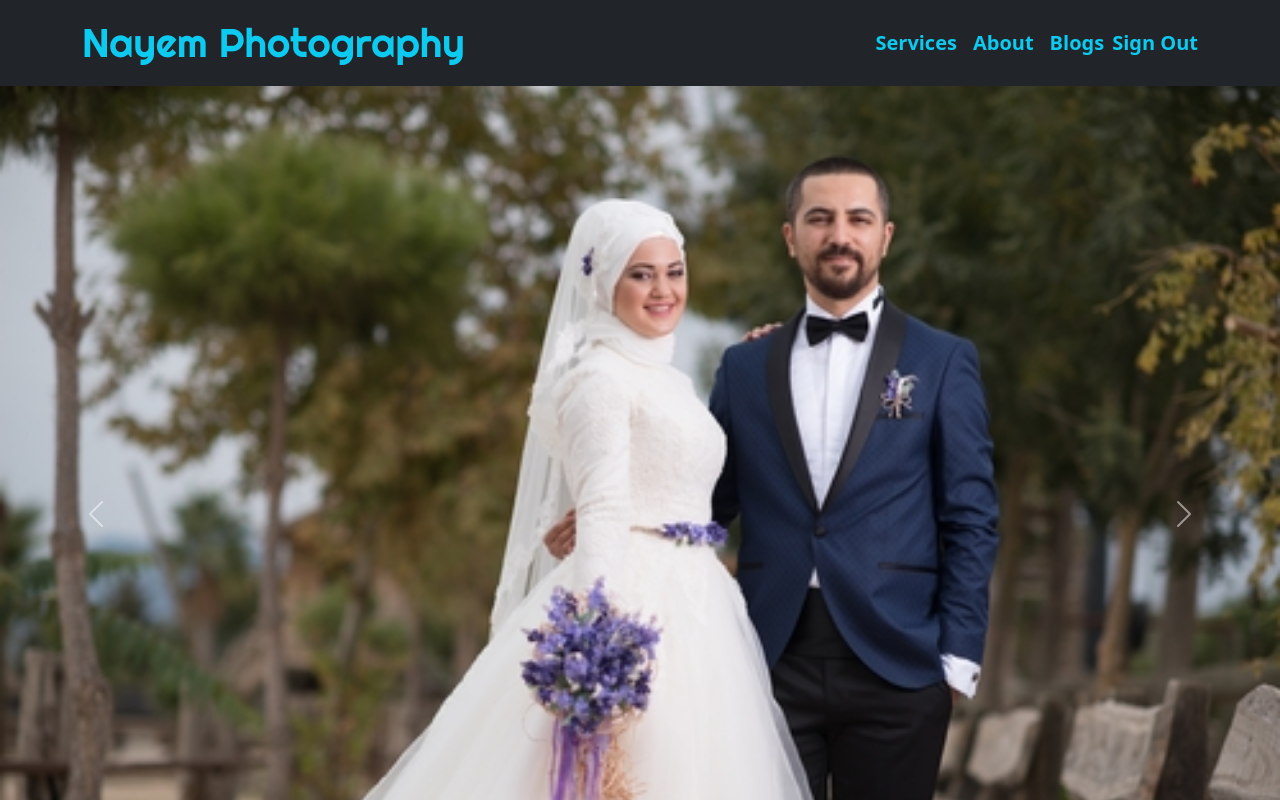
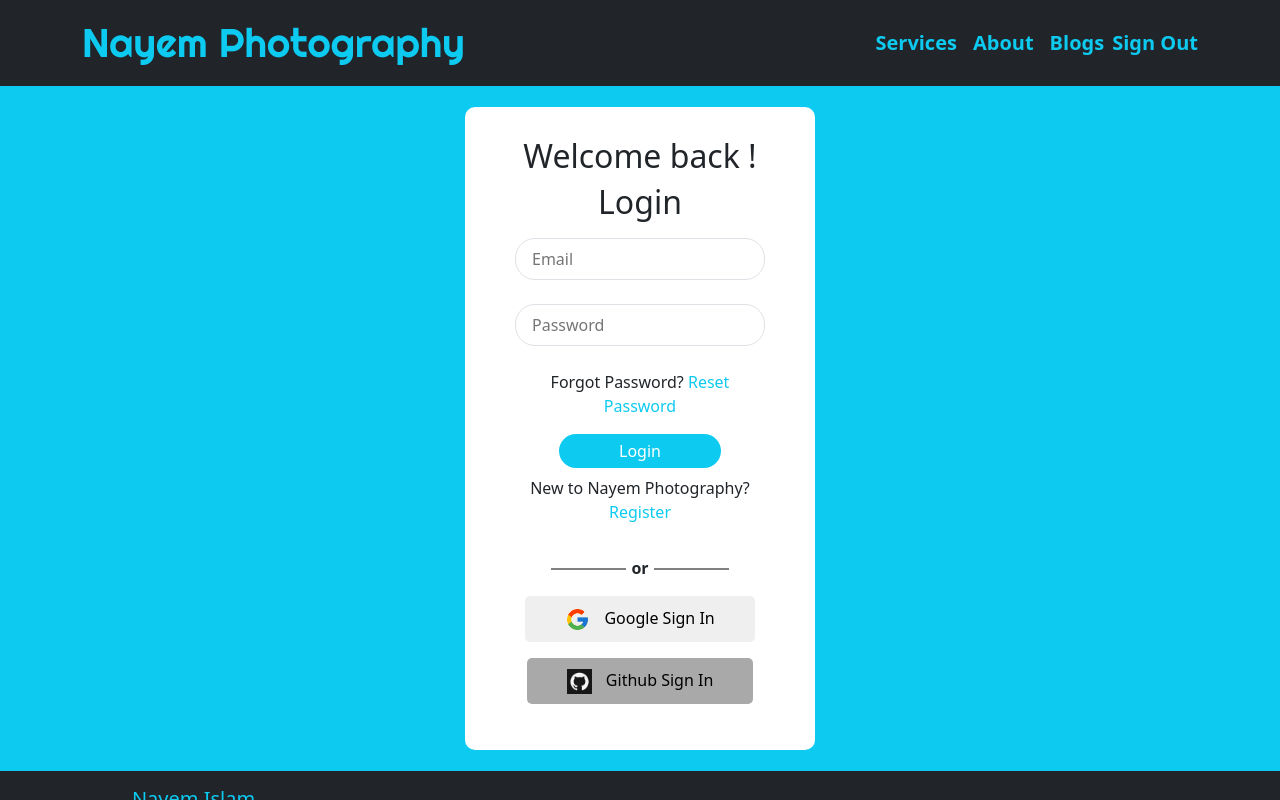
Before and after one commit to Rizvimahbub/photographer-client, a React (Create React App) app: page /login in a window 1280 px wide. Before the commit this address led to /. Shown: the top 800 px of the page. Built offline with nearby package versions, Linux system fonts and the light colour scheme; no server answers; sample sign-in values are in the browser's storage; a web font is replaced by a local one.

Commit message:
RequireAuth part complete

```diff
--- a/src/Pages/Login/Login/Login.js
+++ b/src/Pages/Login/Login/Login.js
@@ -1,48 +1,60 @@
-import React from 'react';
+import React, {  useRef, useState } from 'react';
 import './Login.css';
-import { useAuthState, useSignInWithEmailAndPassword } from 'react-firebase-hooks/auth';
+import {  useSendPasswordResetEmail, useSignInWithEmailAndPassword } from 'react-firebase-hooks/auth';
 import auth from '../../../firebase.init';
-import { Link, useLocation, useNavigate } from 'react-router-dom';
+import {  useLocation, useNavigate } from 'react-router-dom';
 import SocialLogin from '../../Social Login/SocialLogin';
 
 const Login = () => {
-    let errorHandle;
-    const [user] = useAuthState(auth);
+
+    const emailRef = useRef('');
+    const passwordRef = useRef('');
     const navigate = useNavigate();
     const location = useLocation();
     const from = location.state?.from?.pathname || '/';
-    const [signInWithEmailAndPassword,error] = useSignInWithEmailAndPassword(auth);
+    const [signInWithEmailAndPassword, user, error] = useSignInWithEmailAndPassword(auth,{sendEmailVerification:true});
+    const [sendPasswordResetEmail] = useSendPasswordResetEmail(auth);
 
 
-
-
-    const handleSignIn = event => {
+    const handleSignIn = (event) => {
         event.preventDefault();
-        const email = event.target.email.value;
-        const password = event.target.password.value;
-        signInWithEmailAndPassword(email,password)
+        const email = emailRef.current.value;
+        const password = passwordRef.current.value;
+        signInWithEmailAndPassword(email, password)
     }
 
-    if(user){
-        navigate(from,{replace:true});
+    const passwordResetEmail = async () => {
+        const email = emailRef.current.value;
+        await sendPasswordResetEmail(email);
+        alert('Sent email');
     }
 
+    const navigateToRegister = () => {
+        navigate('/register')
+    }
+
+    if (user) {
+        navigate(from, { replace: true });
+    }
+
+    let errorHandle;
     if (error) {
         errorHandle = <p className='text-danger'>Error: {error?.message}</p>
-      }
+    }
+
     return (
         <div className='form-info bg-info'>
             <div className='form-body text-center'>
                 <h2>Welcome back !</h2>
                 <h2 className='pb-2'>Login</h2>
                 <form onSubmit={handleSignIn}>
-                    <input className='email w-100 px-3 py-2 border border-1' type='email' name='email' placeholder="Email"></input><br /><br />
-                    <input className='email w-100 px-3 py-2 border border-1' type='password' name='password' placeholder='Password'></input><br /><br />
-                    <p>Forgot Password? <span className='text-info'>Reset Password</span></p>
+                    <input className='email w-100 px-3 py-2 border border-1' ref={emailRef} type='email' name='email' placeholder="Email"></input><br /><br />
+                    <input className='email w-100 px-3 py-2 border border-1' ref={passwordRef} type='password' name='password' placeholder='Password'></input><br /><br />
+                    <p>Forgot Password? <span onClick={passwordResetEmail} className='text-info'>Reset Password</span></p>
                     <button className='border-0 bg-info text-white'>Login</button>
-                    <p className= 'mt-2'>New to Nayem Photography? <Link className='text-decoration-none' to='/register'><span>Register</span></Link></p>
-                    {errorHandle}
                 </form>
+                <div>{errorHandle}</div>
+                <p className='mt-2'>New to Nayem Photography? <span className='text-info' onClick={navigateToRegister}>Register</span></p>
                 <SocialLogin></SocialLogin>
             </div>
 
--- a/src/Pages/Login/Register/Register.js
+++ b/src/Pages/Login/Register/Register.js
@@ -1,6 +1,6 @@
 import React, { useState } from 'react';
 import { useAuthState, useCreateUserWithEmailAndPassword } from 'react-firebase-hooks/auth';
-import { Link, useNavigate } from 'react-router-dom';
+import { useNavigate } from 'react-router-dom';
 import auth from '../../../firebase.init';
 import SocialLogin from '../../Social Login/SocialLogin';
 
@@ -28,6 +28,10 @@
         }
     }
 
+    const navigateToLogin = () => {
+        navigate('/login')
+    }
+
     if (user) {
         navigate('/checkout')
     }
@@ -50,9 +54,9 @@
                         <input className='email w-100 px-3 py-2 border border-1' type='password' name='password' placeholder='Password'></input><br /><br />
                         <input className='email w-100 px-3 py-2 border border-1' type='password' name='confirmPassword' placeholder='Confirm Password'></input><br /><br />
                         <p><input onClick={() => setAgree(!agree)} type='checkbox'></input> Accept Nayem Photography Terms and Conditions</p><br />
-                        <p className='text-danger'>{errorHandle}{errorPass}</p><br />
+                        <p clas>{errorHandle}{errorPass}</p><br />
                         <button disabled={!agree} className='border-0 bg-info text-white'>Login</button>
-                        <p className='mt-2'>Already have an account? <Link className='text-decoration-none' to='/login'><span>Login</span></Link></p>
+                        <p className='mt-2'>Already have an account? <span onClick={navigateToLogin} className='text-info'>Login</span></p>
                     </form>
                     <SocialLogin></SocialLogin>
                 </div>
--- a/src/Pages/Login/RequireAuth/RequireAuth.js
+++ b/src/Pages/Login/RequireAuth/RequireAuth.js
@@ -2,11 +2,16 @@
 import { useAuthState } from 'react-firebase-hooks/auth';
 import { Navigate, useLocation } from 'react-router-dom';
 import auth from '../../../firebase.init';
+import Loading from '../../Shared/Loading/Loading';
 
 const RequireAuth = ({ children }) => {
 
-    const [user] = useAuthState(auth);
+    const [user,loading] = useAuthState(auth);
     const location = useLocation();
+
+    if(loading){
+        return <Loading></Loading>
+    }
 
     if (!user) {
         return <Navigate to='/login' state={{ from: location }} replace ></Navigate>
--- /dev/null
+++ b/src/Pages/Shared/Loading/Loading.js
@@ -0,0 +1,12 @@
+import React from 'react';
+import { Spinner } from 'react-bootstrap';
+
+const Loading = () => {
+    return (
+        <div style={{height:'75vh', width:'100%'}} className='d-flex justify-content-center align-items-center'>
+            <Spinner animation="border" variant="info" />
+        </div>
+    );
+};
+
+export default Loading;
--- a/src/Pages/Social Login/SocialLogin.js
+++ b/src/Pages/Social Login/SocialLogin.js
@@ -1,20 +1,30 @@
 import React from 'react';
 import Google from '../Images/google.png';
 import Github from '../Images/github.jpg';
-import { useAuthState, useSignInWithGithub, useSignInWithGoogle } from 'react-firebase-hooks/auth';
+import { useSignInWithGithub, useSignInWithGoogle } from 'react-firebase-hooks/auth';
 import auth from '../../firebase.init';
+import { useNavigate } from 'react-router-dom';
 const SocialLogin = () => {
-    const [user] = useAuthState(auth)
-    const [signInWithGoogle] = useSignInWithGoogle(auth);
-    const [signInWithGithub] = useSignInWithGithub(auth);
+    let errorHandle;
+    const navigate = useNavigate();
+    const [signInWithGoogle,googleUser,errorGoogle] = useSignInWithGoogle(auth);
+    const [signInWithGithub,gitUser,errorGit] = useSignInWithGithub(auth);
+
+    if(googleUser || gitUser){
+        navigate('/home')
+    }
+
+    if (errorGoogle || errorGit) {
+        errorHandle = <p  className='text-danger'>Error: {errorGoogle?.message} {errorGit?.message}</p>
+      }
     return (
         <div>
-
             <div className='d-flex justify-content-center'>
                 <div style={{ border: '1px solid gray', height: '0px', width: '30%', margin: '28px 5px 0 5px' }}></div>
                 <p className='mt-3 fw-bold'>or</p>
                 <div style={{ border: '1px solid gray', height: '0px', width: '30%', margin: '28px 5px 0 5px' }}></div>
             </div>
+            {errorHandle}
             <button onClick={() => signInWithGoogle()} className='d-block mx-auto mb-3' style={{ padding: '10px 40px', borderRadius: '5px', border: 'none' }}>
                 <img style={{ width: '25px', marginRight: '10px' }} src={Google}></img> <span style={{ fontSize: '16px' }}>Google Sign In</span>
             </button>
```
